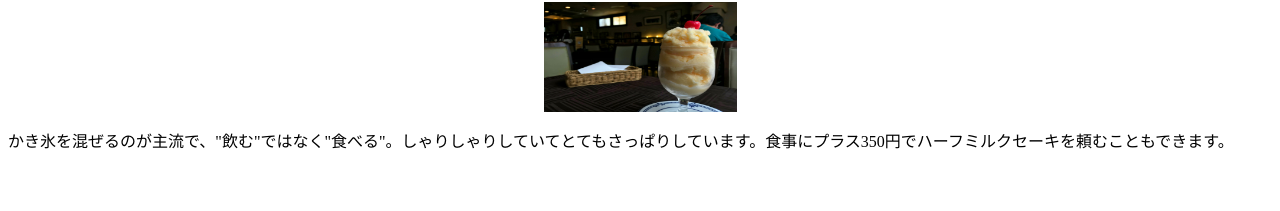
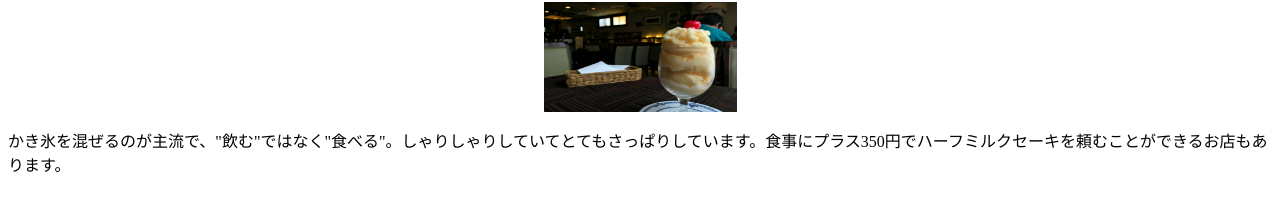
Before and after one commit to shimashoR3/nagasaki, a plain HTML site: page kankou/milk.html in a window 1280 px wide. Shown: the part 119-330 px from the top of the page. Drawn offline with Linux system fonts and the light colour scheme.

Commit message:
Update milk.html

```diff
--- a/kankou/milk.html
+++ b/kankou/milk.html
@@ -13,6 +13,6 @@
        <div></div>
    </nav>
     <img src="milk.jpg"  width="193" height="110"style="display: block; margin: auto;">
-       <p>かき氷を混ぜるのが主流で、"飲む"ではなく"食べる"。しゃりしゃりしていてとてもさっぱりしています。食事にプラス350円でハーフミルクセーキを頼むこともできます。 </p>
+       <p>かき氷を混ぜるのが主流で、"飲む"ではなく"食べる"。しゃりしゃりしていてとてもさっぱりしています。食事にプラス350円でハーフミルクセーキを頼むことができるお店もあります。 </p>
 
 </html>
```
